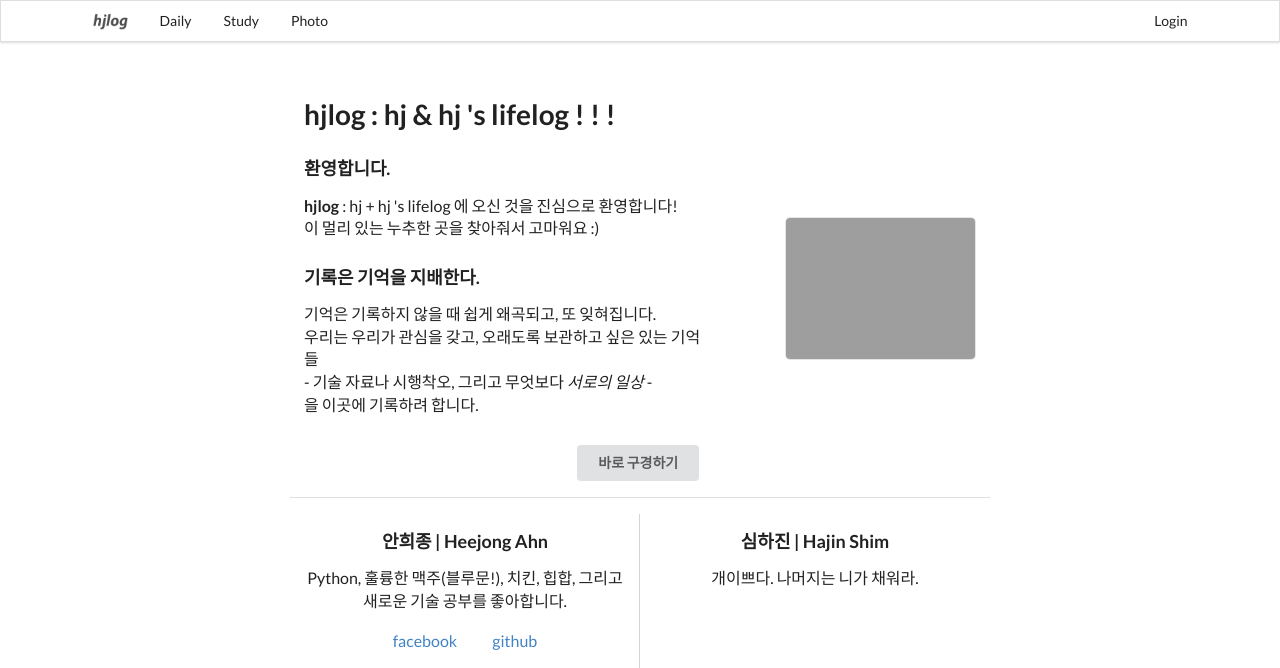
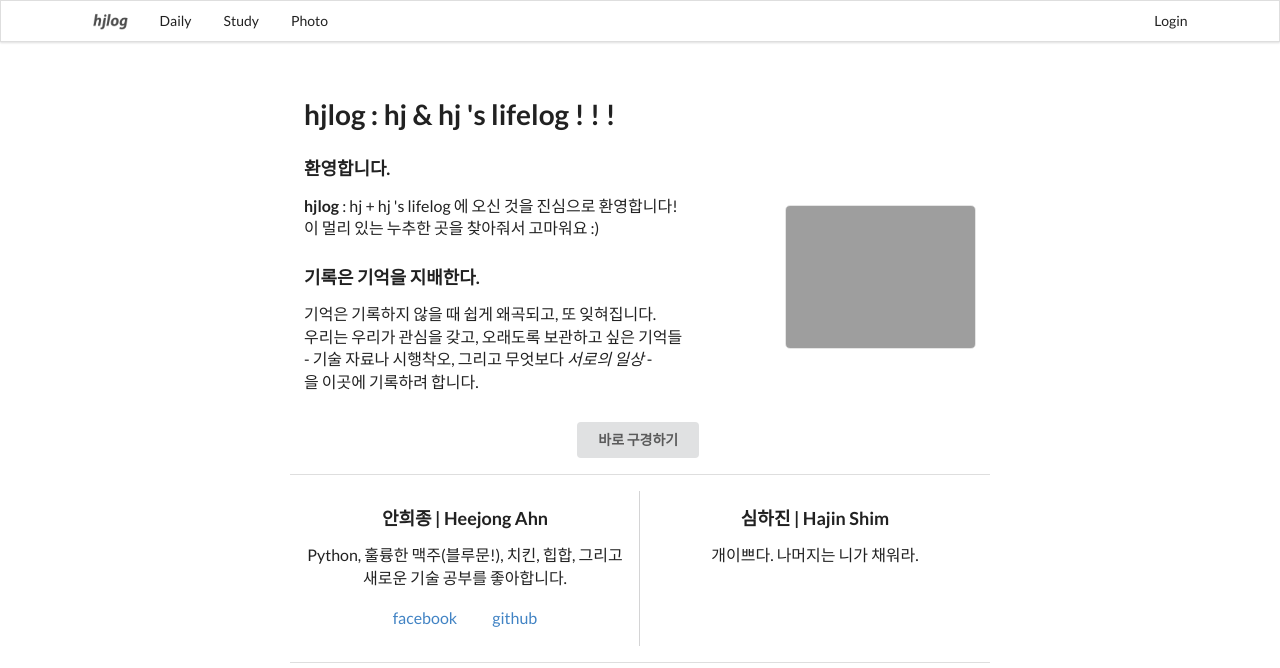
Before and after one commit to heejongahn/hjlog, a Flask app: page / in a window 1280 px wide. Shown: the top 668 px of the page. Run offline with Flask 2, Linux system fonts and the light colour scheme; some libraries are stand-ins or nearby versions; grey boxes are pictures that could not be loaded.

Commit message:
about page misc change (our own logo!)

```diff
--- a/hjlog/templates/about.html
+++ b/hjlog/templates/about.html
@@ -29,15 +29,12 @@
           이 멀리 있는 누추한 곳을 찾아줘서 고마워요 :)</p>
           <h3 class="ui header">기록은 기억을 지배한다.</h3>
           <p>기억은 기록하지 않을 때 쉽게 왜곡되고, 또 잊혀집니다.<br>
-          우리는 우리가 관심을 갖고, 오래도록 보관하고 싶은 있는
-          기억들<br>
+          우리는 우리가 관심을 갖고, 오래도록 보관하고 싶은 기억들<br>
           - 기술 자료나 시행착오, 그리고 무엇보다 <i>서로의 일상</i> -<br>
           을 이곳에 기록하려 합니다.</p>
         </div>
         <div class="five wide right floated column">
-          <img
-          src="https://fbcdn-sphotos-g-a.akamaihd.net/hphotos-ak-xft1/t31.0-8/11878938_966061663450016_8703365010034361344_o.jpg"
-          class="ui large bordered rounded image">
+          <img src="{{ url_for('static', filename='image/icon/logo-big.jpg') }}" class="ui large bordered rounded image">
         </div>
       </div>
       <div class="row">
```
